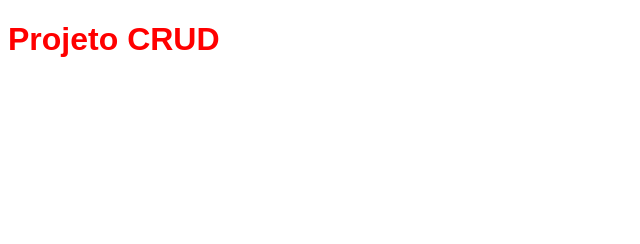
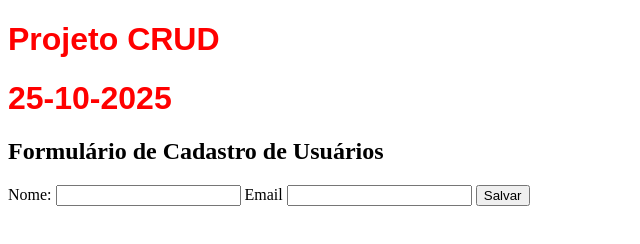
Before and after one commit to ranyelsonneres/GPE01N40061---EXTENSAO---PROGRAMACAO-PARA-WEB, a website: page Projeto-Crud/public/index.html in a window 1280 px wide. Shown: the whole page, without its empty margins (0-640 px from the left). Drawn offline with Linux system fonts and the light colour scheme.

Commit message:
Update index.html

```diff
--- a/Projeto-Crud/public/index.html
+++ b/Projeto-Crud/public/index.html
@@ -8,5 +8,19 @@
 </head>
 <body>
     <h1>Projeto CRUD</h1>
+    <h1>25-10-2025</h1>
+
+    <h2>Formulário de Cadastro de Usuários</h2>
+
+    <form id="user-form"">
+        <label for="nome">Nome:</label>
+        <input type="text" id="nome" required>
+        <label for="email">Email</label>
+        <input type="text" id="email" required>
+        <button type="submit">Salvar</button>
+    </form>
+
+    <script src="app.js"></script>
+
 </body>
 </html>
```
